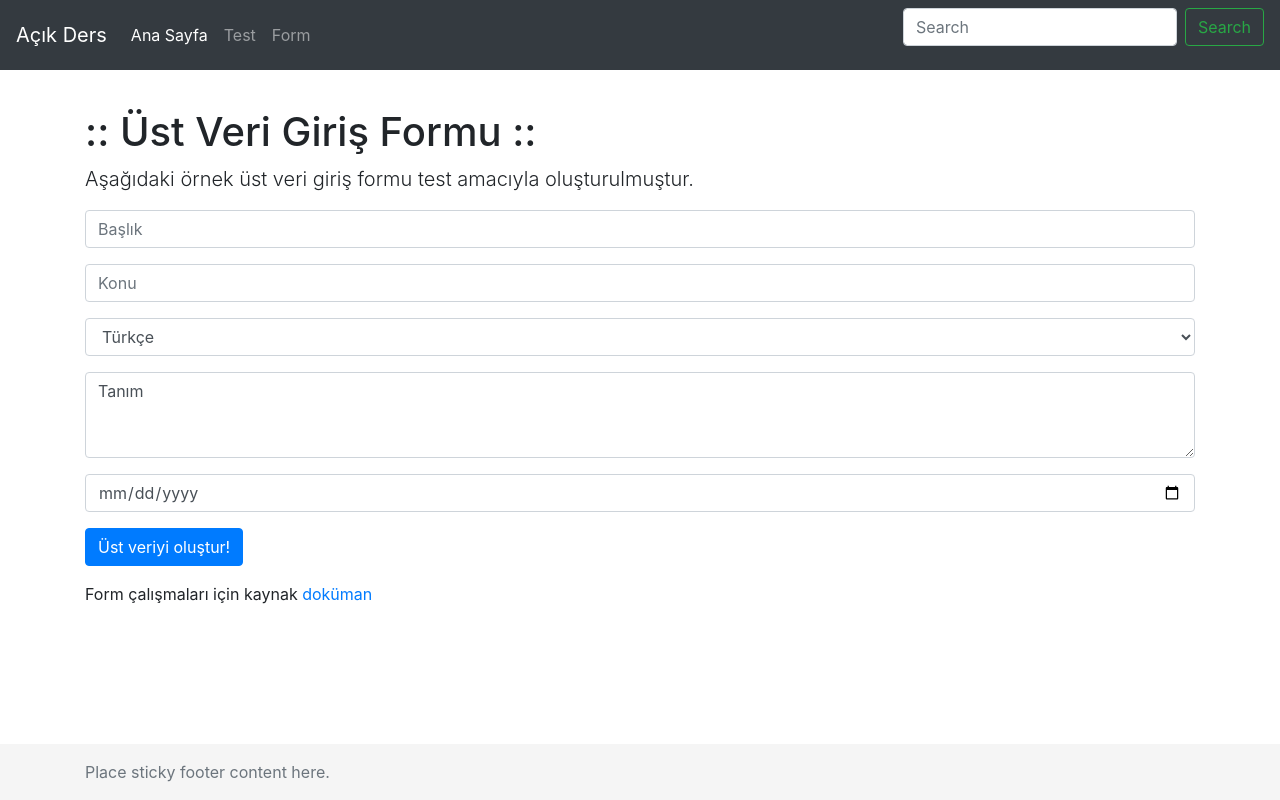
After one commit to orcunmadran/net.acikders.web, a Django app: page /form/ in a window 1280 px wide. The commit adds this page. Run offline with Django 3.2, Linux system fonts and the light colour scheme; some libraries are stand-ins or nearby versions.

Commit message:
Form sayfası
Form elemanları ile ilgili test çalışmaları

```diff
--- a/django/pages/views.py
+++ b/django/pages/views.py
@@ -11,5 +11,8 @@ def home_view(request, *args, **kwargs):
     }
     return render(request, 'home.html', sozluk)
 
+def form_view(request, *args, **kwargs):
+    return render(request, 'form.html')
+
 def basic_view(*args, **kwargs):
     return HttpResponse("<h1>TEST</h1><p><a href='javascript:history.back()'>Geri dön...</a></p>")
--- /dev/null
+++ b/django/templates/form.html
@@ -0,0 +1,32 @@
+{% extends "base.html" %}
+
+{% block content %}
+    <h1 class="mt-5">:: Üst Veri Giriş Formu ::</h1>
+    <p class="lead">Aşağıdaki örnek üst veri giriş formu test amacıyla oluşturulmuştur.</p>
+    <form>
+      <div class="form-group">
+        <input type="text" class="form-control" id="baslik" placeholder="Başlık">
+      </div>
+      <div class="form-group">
+        <input type="text" class="form-control" id="konu" placeholder="Konu">
+      </div>
+      <div class="form-group">
+        <select class="form-control">
+            <option>Türkçe</option>
+            <option>Almanca</option>
+            <option>İngilizce</option>
+            <option>Fransızca</option>
+            <option>Portekizce</option>
+            <option>Rusça</option>
+        </select>
+      </div>
+      <div class="form-group">
+        <textarea class="form-control" id="tanim" rows="3">Tanım</textarea>
+      </div>
+      <div class="form-group">
+        <input type="date" class="form-control" id="tarih" placeholder="Tarih">
+      </div>
+      <button type="submit" class="btn btn-primary">Üst veriyi oluştur!</button>
+    </form>
+    <p>Form çalışmaları için kaynak <a href="https://getbootstrap.com/docs/4.5/components/forms/?" target="_blank">doküman</a></p>
+{% endblock %}
--- a/django/templates/navbar.html
+++ b/django/templates/navbar.html
@@ -7,10 +7,13 @@
     <div class="collapse navbar-collapse" id="navbarCollapse">
       <ul class="navbar-nav mr-auto">
         <li class="nav-item active">
-          <a class="nav-link" href="">Ana Sayfa <span class="sr-only">(current)</span></a>
+          <a class="nav-link" href="/">Ana Sayfa <span class="sr-only">(current)</span></a>
         </li>
         <li class="nav-item">
           <a class="nav-link" href="/basic">Test</a>
+        </li>
+        <li class="nav-item">
+          <a class="nav-link" href="/form">Form</a>
         </li>
       </ul>
       <form class="form-inline mt-2 mt-md-0">
--- a/django/website/urls.py
+++ b/django/website/urls.py
@@ -20,6 +20,7 @@ from pages import views
 
 urlpatterns = [
     path('', views.home_view, name='home'),
+    path('form/', views.form_view, name='form'),
     path('basic/', views.basic_view, name='basic'),
     path('admin/', admin.site.urls),
 ]
```
